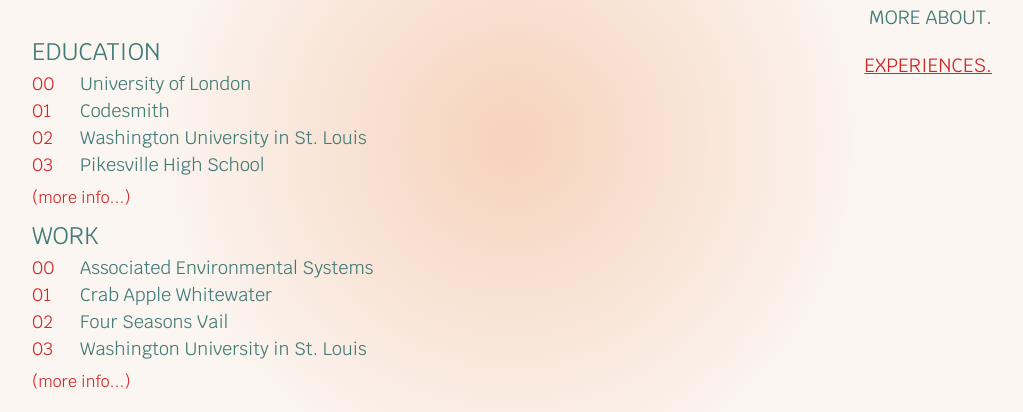
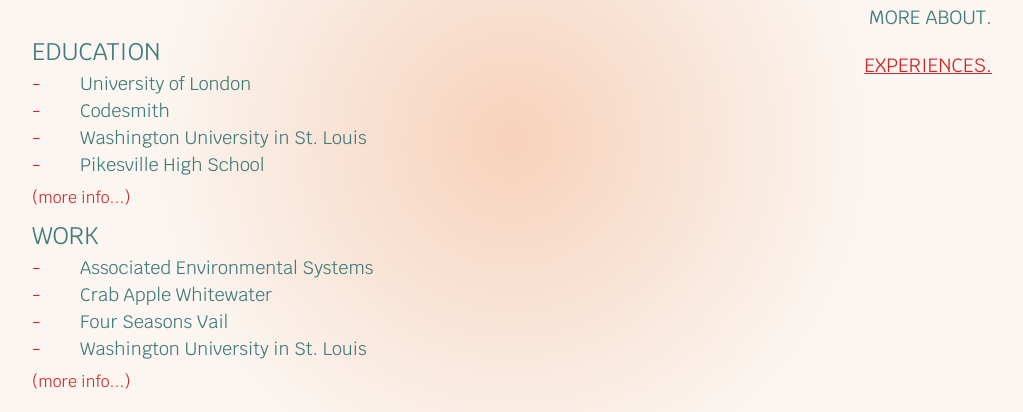
Before and after one commit to krisfragata/portfolio-2025, a Next.js app: page /experiences in a window 1280 px wide. Shown: the part 206-618 px from the top of the page, without its empty margins (128-1151 px from the left). Built offline with nearby package versions, Linux system fonts and the light colour scheme; a web font is replaced by a local one.

Commit message:
re(experiences):change bullet points to dashes instead of numbers to improve readability

```diff
--- a/src/app/experiences/page.tsx
+++ b/src/app/experiences/page.tsx
@@ -43,7 +43,7 @@
            className="experiences-list-item"
            key={index}
            value={edu.id}
-        ><span className="text-primary list-numbers-container">{`0${index}`}</span>{`${edu.schoolName}`}</li>
+        ><span className="text-primary list-numbers-container">{`-`}</span>{`${edu.schoolName}`}</li>
     });
 
     /**
@@ -83,7 +83,7 @@
             className="experiences-list-item"
             key={index}
             value={work.id}
-        ><span className="text-primary list-numbers-container">{`0${index}`}</span>{`${work.companyName}`}</li>
+        ><span className="text-primary list-numbers-container">{`-`}</span>{`${work.companyName}`}</li>
     });
 
     /**
```
